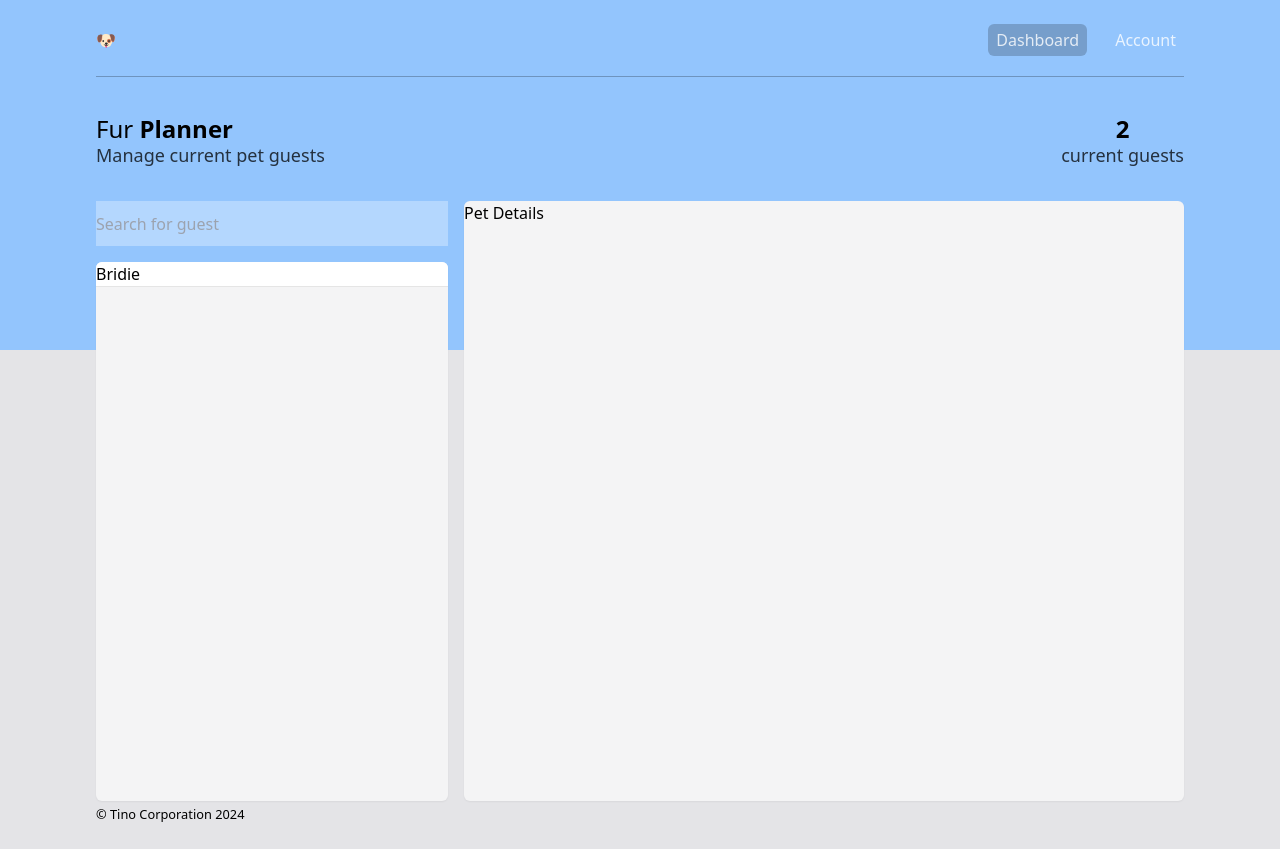
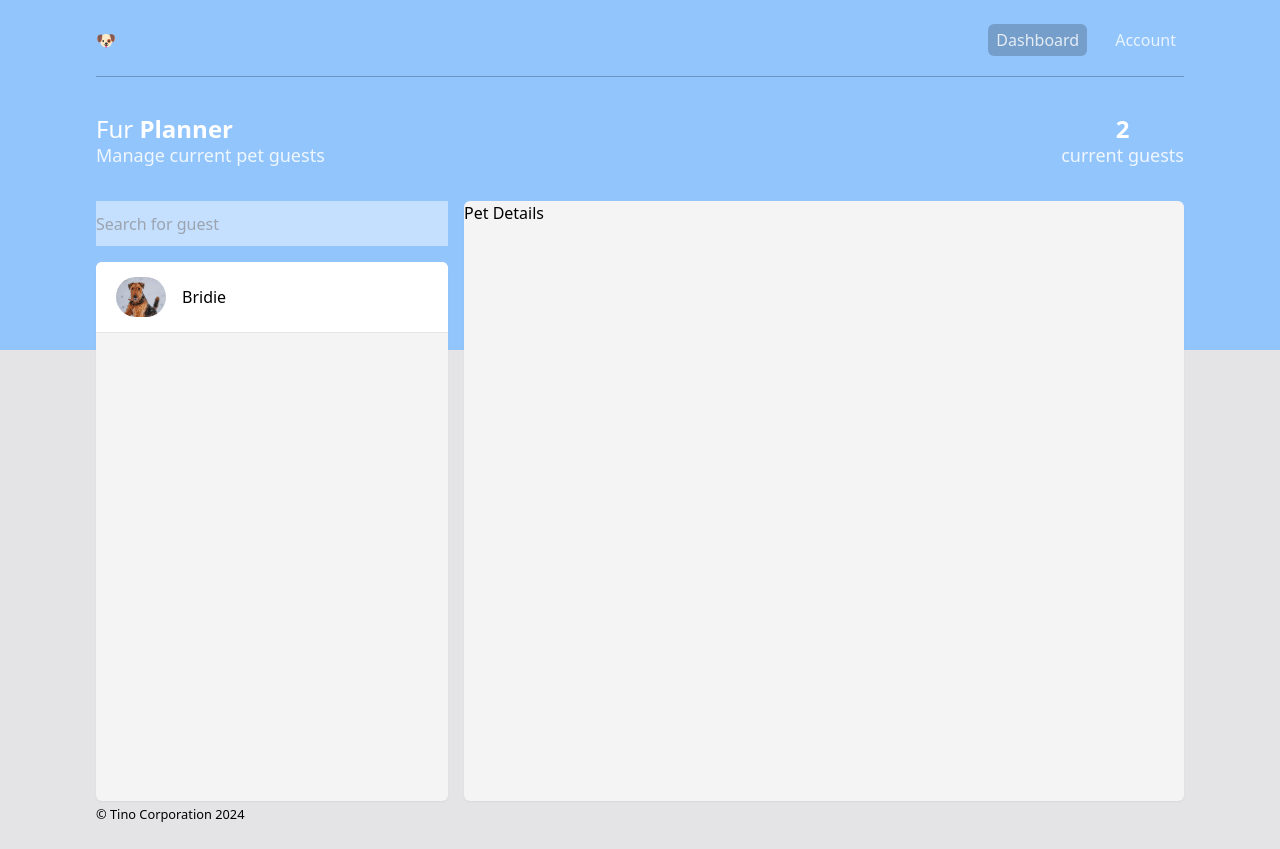
Before and after one commit to justin-0/fur-planner, a Next.js app: page /app/dashboard in a window 1280 px wide. Built offline with nearby package versions, Linux system fonts and the light colour scheme.

Commit message:
Pet list component styled

```diff
--- a/src/app/(application)/app/dashboard/page.tsx
+++ b/src/app/(application)/app/dashboard/page.tsx
@@ -14,7 +14,9 @@ export default function Page() {
           <Heading>
             Fur <span className="font-semibold">Planner</span>
           </Heading>
-          <p className="text-lg opacity-75">Manage current pet guests</p>
+          <p className="text-lg text-white opacity-85">
+            Manage current pet guests
+          </p>
         </section>
         <AppStats />
       </div>
--- a/src/components/app-search.tsx
+++ b/src/components/app-search.tsx
@@ -4,7 +4,7 @@ export default function AppSearch() {
   return (
     <form className="h-full w-full">
       <input
-        className="h-full w-full bg-white/30"
+        className="h-full w-full bg-white/45"
         placeholder="Search for guest"
       />
     </form>
--- a/src/components/app-stats.tsx
+++ b/src/components/app-stats.tsx
@@ -1,8 +1,8 @@
 export default function AppStats() {
   return (
-    <section className="text-center">
+    <section className="text-center text-white">
       <p className="text-2xl font-bold leading-6">2</p>
-      <p className="text-lg opacity-75">current guests</p>
+      <p className="text-lg opacity-85">current guests</p>
     </section>
   );
 }
--- a/src/components/heading.tsx
+++ b/src/components/heading.tsx
@@ -3,5 +3,7 @@ type HeadingProps = {
 };
 
 export default function Heading({ children }: HeadingProps) {
-  return <h1 className="text-2xl font-medium leading-6">{children}</h1>;
+  return (
+    <h1 className="text-2xl font-medium leading-6 text-white">{children}</h1>
+  );
 }
--- a/src/components/pet-list.tsx
+++ b/src/components/pet-list.tsx
@@ -1,10 +1,19 @@
-import React from "react";
+import Image from "next/image";
 
 export default function PetList() {
   return (
     <ul className="border-b border-black/10 bg-white">
       <li>
-        <button>Bridie</button>
+        <button className="flex h-[70px] w-full cursor-pointer items-center gap-4 px-5 text-base transition hover:bg-zinc-200/30 focus:bg-zinc-200/30">
+          <Image
+            src="/dogdp.jpg"
+            alt="dog display picture"
+            height={50}
+            width={50}
+            className="rounded-full object-cover"
+          />
+          <span>Bridie</span>
+        </button>
       </li>
     </ul>
   );
```
Also changed, not shown: public/dogdp.jpg (added).
